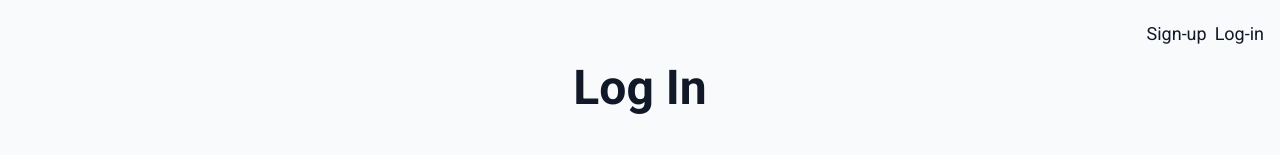
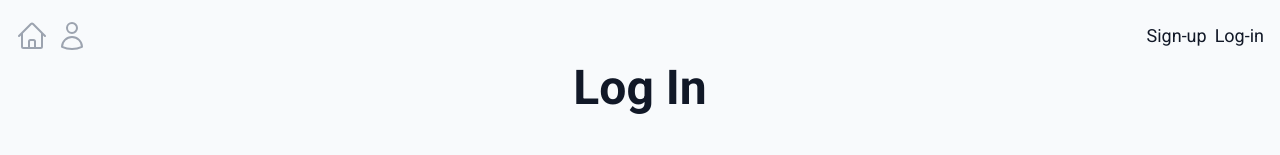
Before and after one commit to JaeHyunLee123/simple-social-media-web, a Next.js app: page /log-in in a window 1280 px wide. Shown: the top 155 px of the page. Built offline with nearby package versions, Linux system fonts and the light colour scheme.

Commit message:
feat: make profile link to Layout

```diff
--- a/components/layout.tsx
+++ b/components/layout.tsx
@@ -15,15 +15,56 @@ const Layout = ({ children, isLogedIn = true }: LayoutProps) => {
     });
   };
   const isHome = router.pathname === "/";
+  const isProfile = router.pathname === "/profile";
 
   return (
     <div className="px-4 py-16 relative min-h-screen max-w-7xl mx-auto">
       <nav
         className={cls(
-          "flex justify-end items-center fixed top-0 left-0 w-full px-4 pt-5 text-lg bg-slate-50",
+          "flex justify-between items-center fixed top-0 left-0 w-full px-4 pt-5 text-lg bg-slate-50",
           "dark:bg-gray-900"
         )}
       >
+        <div className="flex space-x-2 items-center">
+          <Link href="/">
+            <svg
+              xmlns="http://www.w3.org/2000/svg"
+              fill="none"
+              viewBox="0 0 24 24"
+              strokeWidth={1.5}
+              stroke="currentColor"
+              className={cls(
+                "w-8 aspect-square cursor-pointer",
+                isHome ? "text-gray-50" : "text-gray-400"
+              )}
+            >
+              <path
+                strokeLinecap="round"
+                strokeLinejoin="round"
+                d="M2.25 12l8.954-8.955c.44-.439 1.152-.439 1.591 0L21.75 12M4.5 9.75v10.125c0 .621.504 1.125 1.125 1.125H9.75v-4.875c0-.621.504-1.125 1.125-1.125h2.25c.621 0 1.125.504 1.125 1.125V21h4.125c.621 0 1.125-.504 1.125-1.125V9.75M8.25 21h8.25"
+              />
+            </svg>
+          </Link>
+          <Link href="/profile">
+            <svg
+              xmlns="http://www.w3.org/2000/svg"
+              fill="none"
+              viewBox="0 0 24 24"
+              strokeWidth={1.5}
+              stroke="currentColor"
+              className={cls(
+                "w-8 aspect-square cursor-pointer",
+                isProfile ? "text-gray-50" : "text-gray-400"
+              )}
+            >
+              <path
+                strokeLinecap="round"
+                strokeLinejoin="round"
+                d="M15.75 6a3.75 3.75 0 11-7.5 0 3.75 3.75 0 017.5 0zM4.501 20.118a7.5 7.5 0 0114.998 0A17.933 17.933 0 0112 21.75c-2.676 0-5.216-.584-7.499-1.632z"
+              />
+            </svg>
+          </Link>
+        </div>
         {isLogedIn ? (
           <button onClick={onLogoutClick}>LogOut</button>
         ) : (
@@ -34,26 +75,6 @@ const Layout = ({ children, isLogedIn = true }: LayoutProps) => {
         )}
       </nav>
       <div>{children}</div>
-      {isHome || !isLogedIn ? null : (
-        <nav className="flex justify-center fixed bottom-0 left-0 w-full pb-5">
-          <Link href="/">
-            <svg
-              xmlns="http://www.w3.org/2000/svg"
-              fill="none"
-              viewBox="0 0 24 24"
-              strokeWidth={1.5}
-              stroke="currentColor"
-              className="w-8 aspect-square"
-            >
-              <path
-                strokeLinecap="round"
-                strokeLinejoin="round"
-                d="M2.25 12l8.954-8.955c.44-.439 1.152-.439 1.591 0L21.75 12M4.5 9.75v10.125c0 .621.504 1.125 1.125 1.125H9.75v-4.875c0-.621.504-1.125 1.125-1.125h2.25c.621 0 1.125.504 1.125 1.125V21h4.125c.621 0 1.125-.504 1.125-1.125V9.75M8.25 21h8.25"
-              />
-            </svg>
-          </Link>
-        </nav>
-      )}
     </div>
   );
 };
--- /dev/null
+++ b/pages/profile.tsx
@@ -0,0 +1,10 @@
+import React from "react";
+import Layout from "@components/layout";
+
+export default () => {
+  return (
+    <Layout>
+      <h1>Proflile</h1>
+    </Layout>
+  );
+};
```
